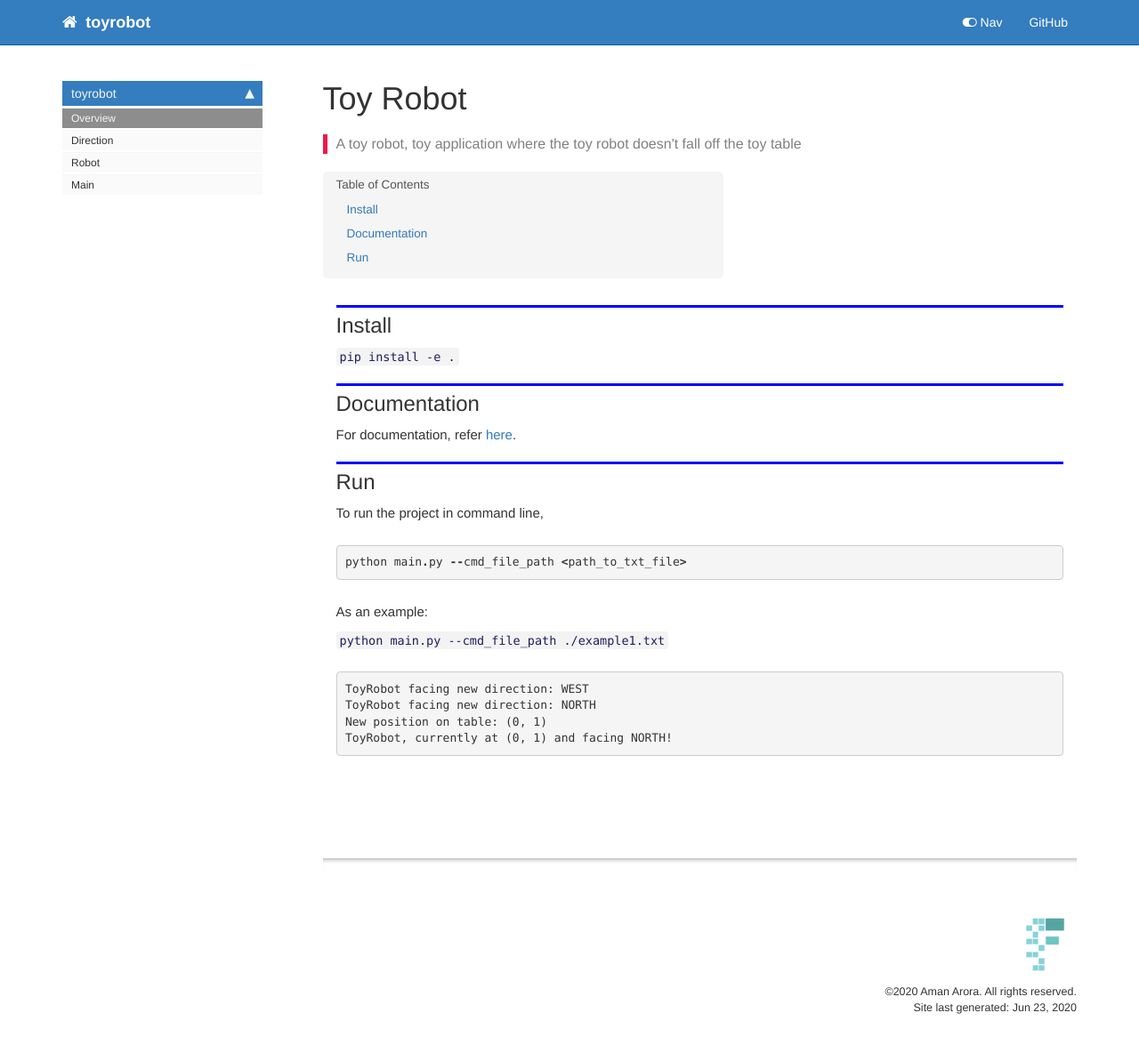
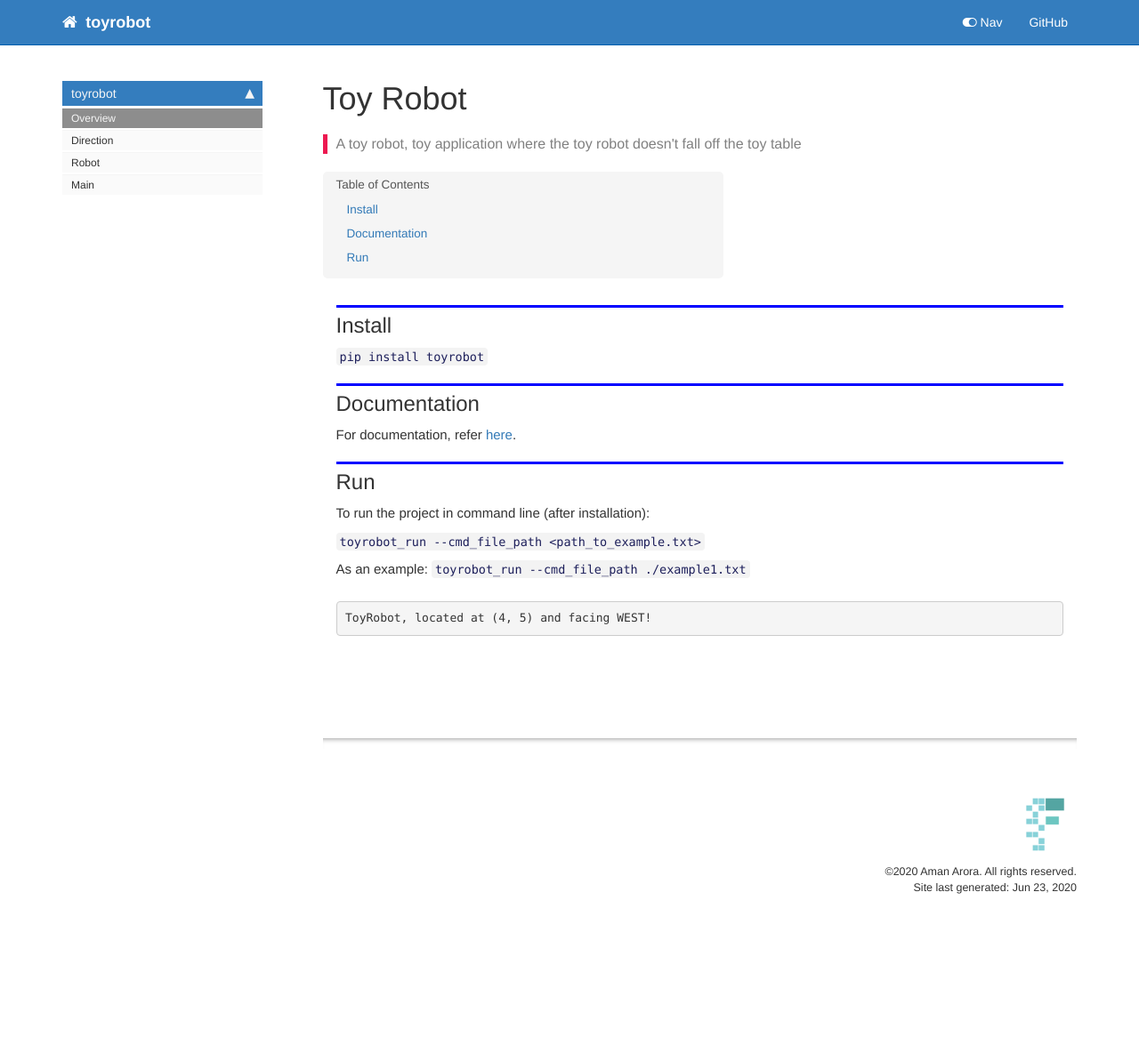
Before and after one commit to amaarora/toyrobot, a Jekyll site: the page built from docs/index.html, in a window 1280 px wide. Shown: the whole page at 89% size. Built offline with Jekyll 4.4.1, drawn with Linux system fonts in a browser that asks for light colours; nearby versions of some CDN libraries; comment, search, counter and statistics services are not loaded; after the commit the page ends 1058 px from its top, so only the background shows below that.

Commit message:
Make it run with pip

```diff
--- a/docs/direction.html
+++ b/docs/direction.html
@@ -65,7 +65,7 @@ description: "A cyclic direction class to make rotations easier."
 
 <div class="inner_cell">
     <div class="input_area">
-<div class=" highlight hl-ipython3"><pre><span></span><span class="kn">from</span> <span class="nn">nbdev.export</span> <span class="k">import</span> <span class="o">*</span>
+<div class=" highlight hl-ipython3"><pre><span></span><span class="kn">from</span> <span class="nn">nbdev.export</span> <span class="kn">import</span> <span class="o">*</span>
 <span class="n">notebook2script</span><span class="p">()</span>
 </pre></div>
 
--- a/docs/index.html
+++ b/docs/index.html
@@ -35,7 +35,7 @@ description: "A toy robot, toy application where the toy robot doesn't fall off
 </div>
 <div class="cell border-box-sizing text_cell rendered"><div class="inner_cell">
 <div class="text_cell_render border-box-sizing rendered_html">
-<p><code>pip install -e .</code></p>
+<p><code>pip install toyrobot</code></p>
 
 </div>
 </div>
@@ -61,22 +61,18 @@ description: "A toy robot, toy application where the toy robot doesn't fall off
 </div>
 <div class="cell border-box-sizing text_cell rendered"><div class="inner_cell">
 <div class="text_cell_render border-box-sizing rendered_html">
-<p>To run the project in command line,</p>
-<div class="highlight"><pre><span></span><span class="n">python</span> <span class="n">main</span><span class="o">.</span><span class="n">py</span> <span class="o">--</span><span class="n">cmd_file_path</span> <span class="o">&lt;</span><span class="n">path_to_txt_file</span><span class="o">&gt;</span>
-</pre></div>
+<p>To run the project in command line (after installation):</p>
+<p><code>toyrobot_run --cmd_file_path &lt;path_to_example.txt&gt;</code></p>
 
 </div>
 </div>
 </div>
 <div class="cell border-box-sizing text_cell rendered"><div class="inner_cell">
 <div class="text_cell_render border-box-sizing rendered_html">
-<p>As an example:</p>
-<p><code>python main.py --cmd_file_path ./example1.txt</code></p>
+<p>As an example:
+<code>toyrobot_run --cmd_file_path ./example1.txt</code></p>
 
-<pre><code>ToyRobot facing new direction: WEST
-ToyRobot facing new direction: NORTH
-New position on table: (0, 1)
-ToyRobot, currently at (0, 1) and facing NORTH!</code></pre>
+<pre><code>ToyRobot, located at (4, 5) and facing WEST!</code></pre>
 
 </div>
 </div>
--- a/docs/main.html
+++ b/docs/main.html
@@ -103,7 +103,7 @@
 
 <div class="inner_cell">
     <div class="input_area">
-<div class=" highlight hl-ipython3"><pre><span></span><span class="kn">from</span> <span class="nn">nbdev.export</span> <span class="k">import</span> <span class="o">*</span>
+<div class=" highlight hl-ipython3"><pre><span></span><span class="kn">from</span> <span class="nn">nbdev.export</span> <span class="kn">import</span> <span class="o">*</span>
 <span class="n">notebook2script</span><span class="p">()</span>
 </pre></div>
 
--- a/toyrobot/__init__.py
+++ b/toyrobot/__init__.py
@@ -1 +1 @@
-__version__ = "0.0.1"
+__version__ = "0.0.3"
--- a/toyrobot/main.py
+++ b/toyrobot/main.py
@@ -16,9 +16,10 @@ def get_direction_idx(direction, directions=['NORTH', 'SOUTH', 'EAST', 'WEST']):
 def run():
     parser = ArgumentParser()
     parser.add_argument(
+        '-path',
         '--cmd_file_path',
         required=True,
-        help="absolute path to the file containing commands for the ToyRobot."
+        help="absolute path to the `.txt` file containing commands for the ToyRobot."
     )
     args = parser.parse_args()
     robot = None
```
Also changed, not shown: README.md, 4 other files.
